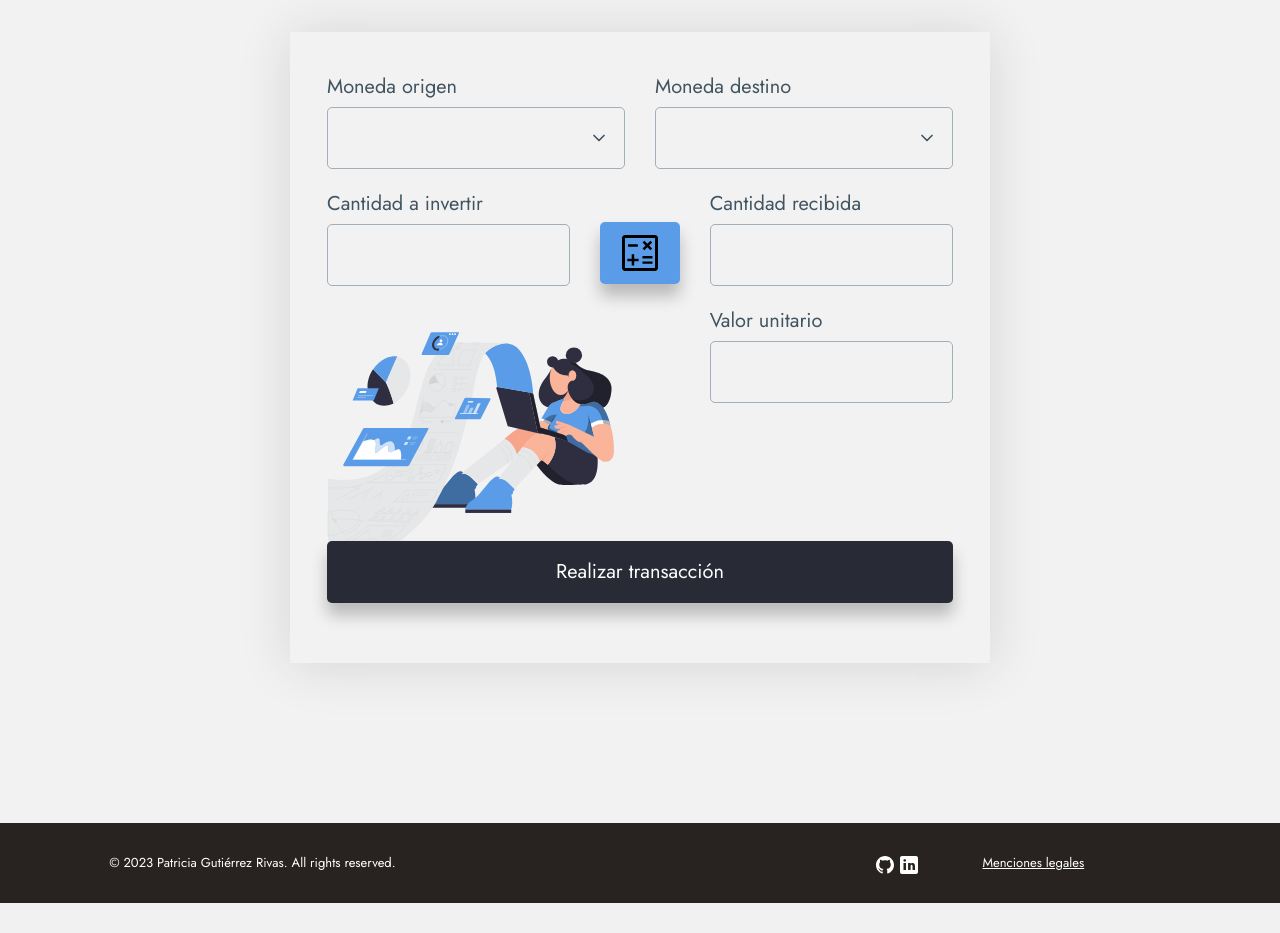
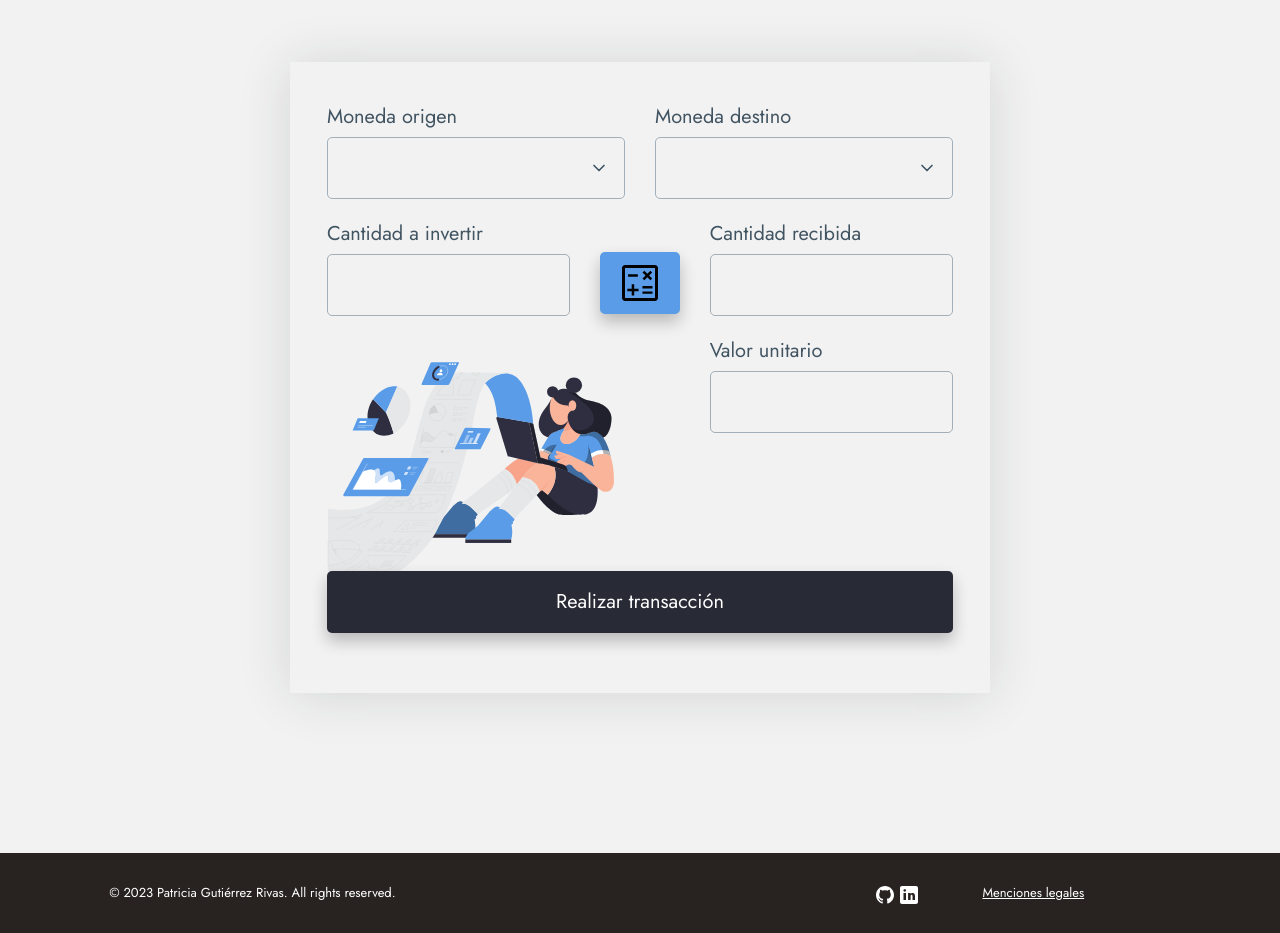
Before and after one commit to patriciagr89/classic_project, a Flask app: template app_cripto/templates/purchase.html in a window 1280 px wide. Shown: the part 234-1167 px from the top of the page. Before the commit the page ends 1137 px from the top, so only its background shows below. Run offline with Flask 2, Linux system fonts and the light colour scheme; the template is opened without the code that fills it: values that come from a table or form of the project are taken from there, others are empty; some libraries are stand-ins or nearby versions.

Commit message:
style scroll bar and testing last errors

```diff
--- a/app_cripto/static/styles.css
+++ b/app_cripto/static/styles.css
@@ -109,7 +109,7 @@ footer {
 .buy_window {
     padding: 40px 22px;
     margin: 0 auto;
-    margin-top: 12x;
+    margin-top: 30px;
     max-width: 700px;
     box-shadow: 0px 2px 50px 0px rgba(28, 33, 47, 0.137);
 }
@@ -148,7 +148,7 @@ footer {
 }
 
 .button.buy {
-    box-shadow: 0 12px 16px 0 rgba(0,0,0,0.24);
+    box-shadow: 0 8px 16px 0 rgba(0,0,0,0.24);
 }
 
 .button.buy:hover {
@@ -162,7 +162,7 @@ footer {
     margin: 0 auto;
     position: relative;
     top: 28px;
-    box-shadow: 0 12px 16px 0 rgba(0,0,0,0.24);
+    box-shadow: 0 8px 16px 0 rgba(0,0,0,0.24);
 }
 
 .button.calculate:hover {
@@ -240,3 +240,22 @@ thead th {
 .disclosures:hover {
     color: #8AB4F8;
 }
+
+::-webkit-scrollbar {
+    width: 8px;
+    height: 8px;
+}
+
+::-webkit-scrollbar-track {
+    box-shadow: inset 0 0 5px grey;
+    border-radius: 10px;
+}
+
+::-webkit-scrollbar-thumb {
+    background: #a3a3a3;
+    border-radius: 10px;
+}
+
+::-webkit-scrollbar-thumb:hover {
+    background: #545658;
+}
```
Also changed, not shown: app_cripto/models/models_DB.py (+0 -17 lines), app_cripto/routes.py (+15 -14 lines), data/dbCrypto.sqlite.
